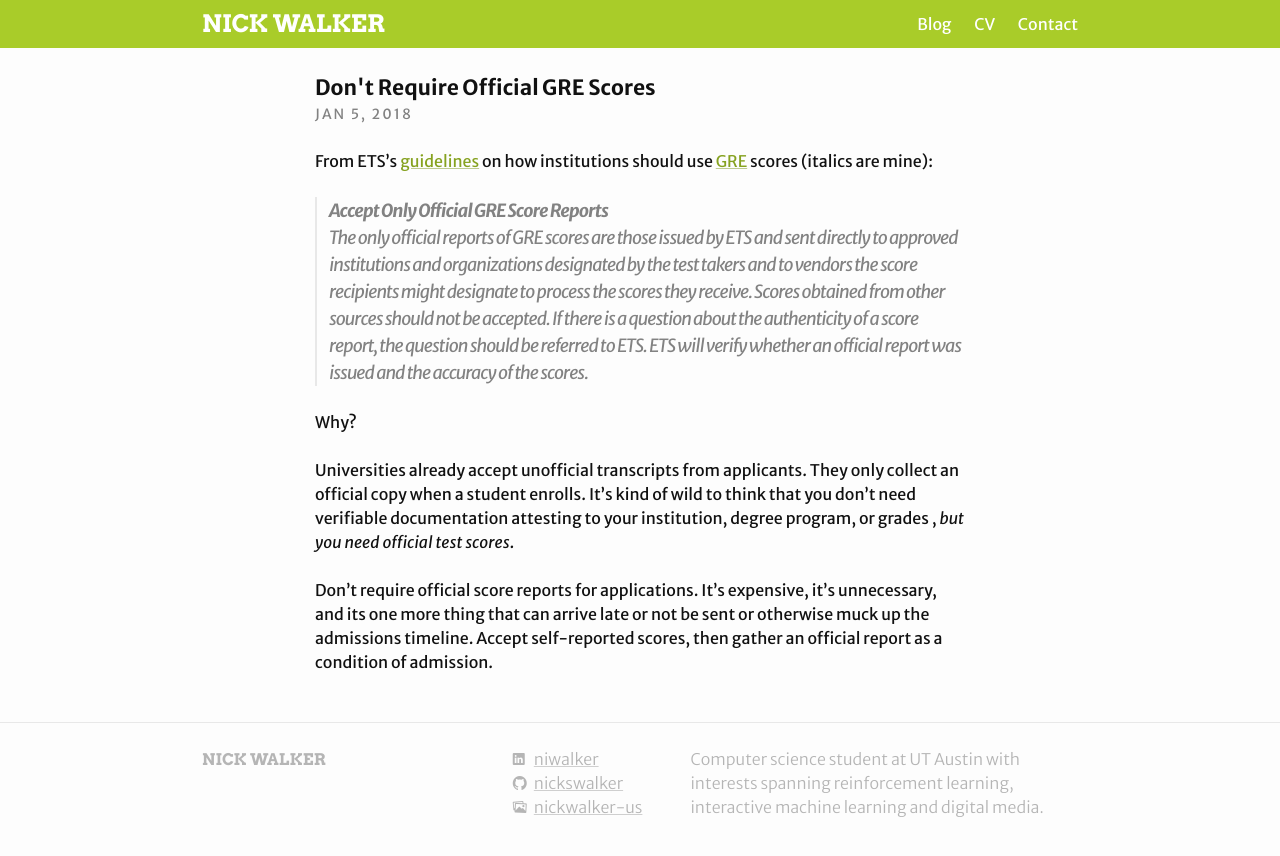
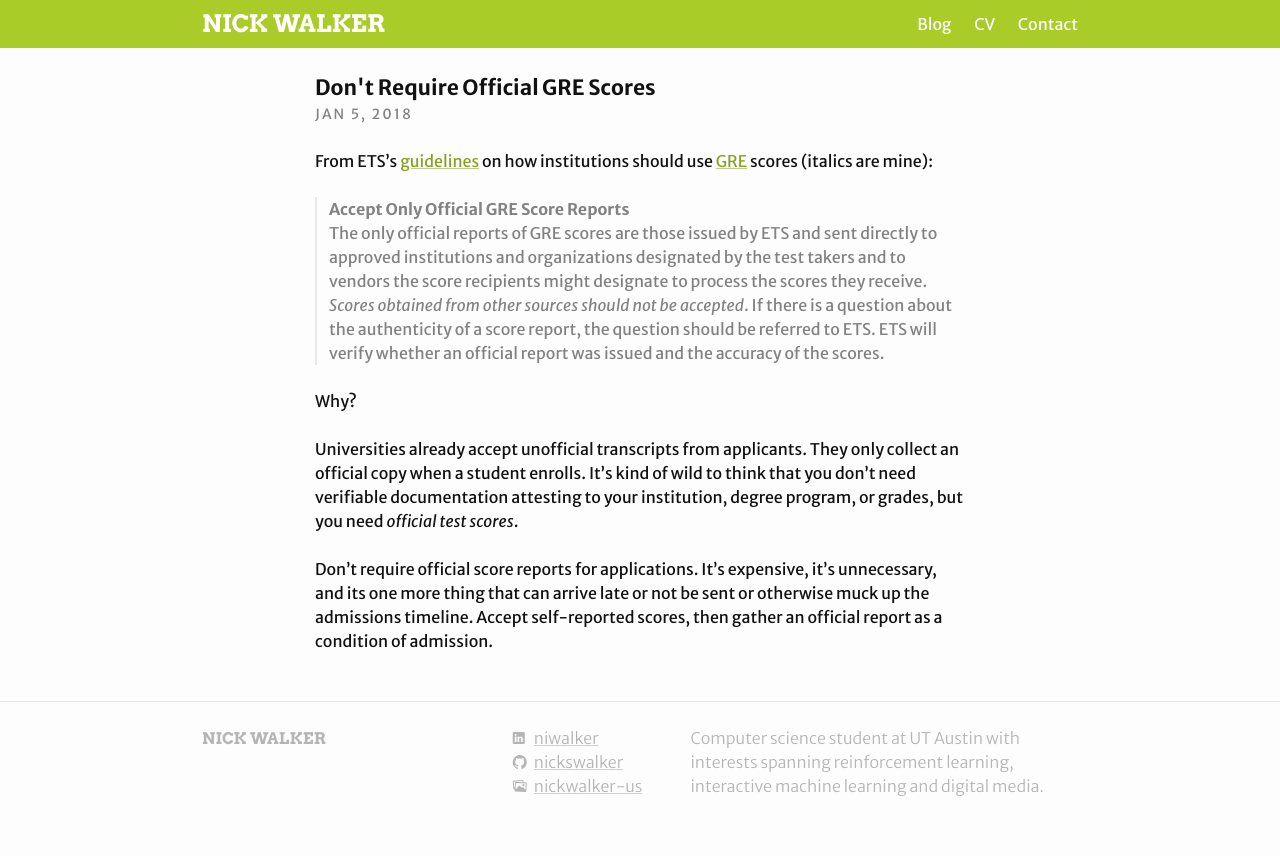
Before and after one commit to nickswalker/nickwalker.us, a Jekyll site: the page built from _posts/2018-01-04-dont-require-official-gre-scores.md, in a window 1280 px wide. Shown: the top 856 px of the page. Built offline with Jekyll 4.4.1, drawn with Linux system fonts in a browser that asks for light colours.

Commit message:
Fix blockquote styling

```diff
--- a/_posts/2018-01-04-dont-require-official-gre-scores.md
+++ b/_posts/2018-01-04-dont-require-official-gre-scores.md
@@ -26,8 +26,7 @@ From ETS's [guidelines](https://www.ets.org/s/gre/pdf/gre_guide.pdf) on how inst
 Why?
 
 Universities already accept unofficial transcripts from applicants. They only collect an official copy when a student enrolls. It's
-kind of wild to think that you don't need verifiable documentation attesting to your institution, degree program, or grades ,
-_but you need official test scores_.
+kind of wild to think that you don't need verifiable documentation attesting to your institution, degree program, or grades, but you need _official test scores_.
 
 Don't require official score reports for applications. It's expensive, it's unnecessary, and its one more thing that can arrive late or not be
 sent or otherwise muck up the admissions timeline. Accept self-reported scores, then gather an official report as a condition of admission.
--- a/_sass/research-portfolio/_base.scss
+++ b/_sass/research-portfolio/_base.scss
@@ -122,9 +122,6 @@ blockquote {
   color: $grey-color;
   border-left: 2px solid $grey-color-light;
   padding-left: $spacing-unit / 2;
-  font-size: 18px;
-  letter-spacing: -1px;
-  font-style: italic;
 
   > :last-child {
     margin-bottom: 0;
```
